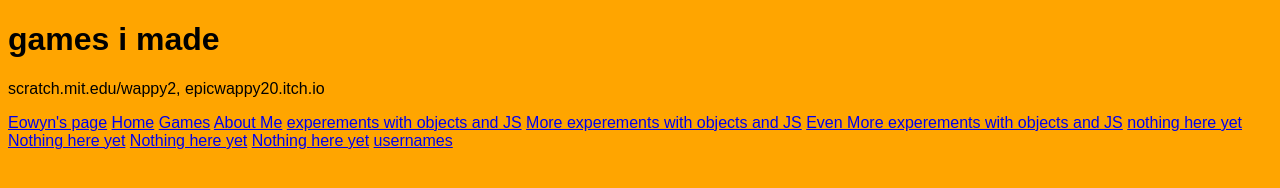
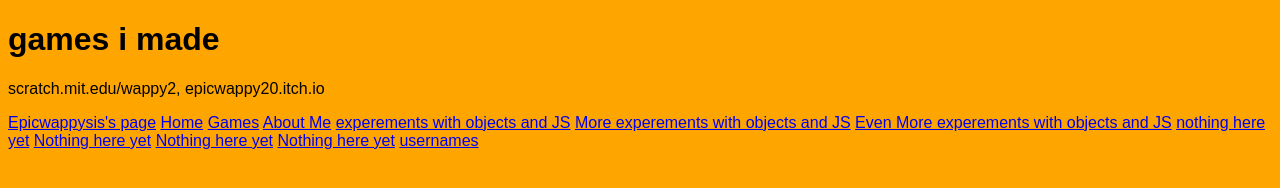
Before and after one commit to epicwappy20/epicwappy20.github.io, a plain HTML site: page games.html in a window 1280 px wide. Drawn offline with Linux system fonts and the light colour scheme.

Commit message:
Update games.html

```diff
--- a/games.html
+++ b/games.html
@@ -14,7 +14,7 @@
             font-family: sans-serif
         }
     </style>
-    <a href="eowyn.html">Eowyn's page</a>
+   <a href="epicwappysis.html">Epicwappysis's page</a>
     <a href="home.html">Home</a>
     <a href="games.html">Games</a>
     <a href="aboutme.html">About Me</a>
```
